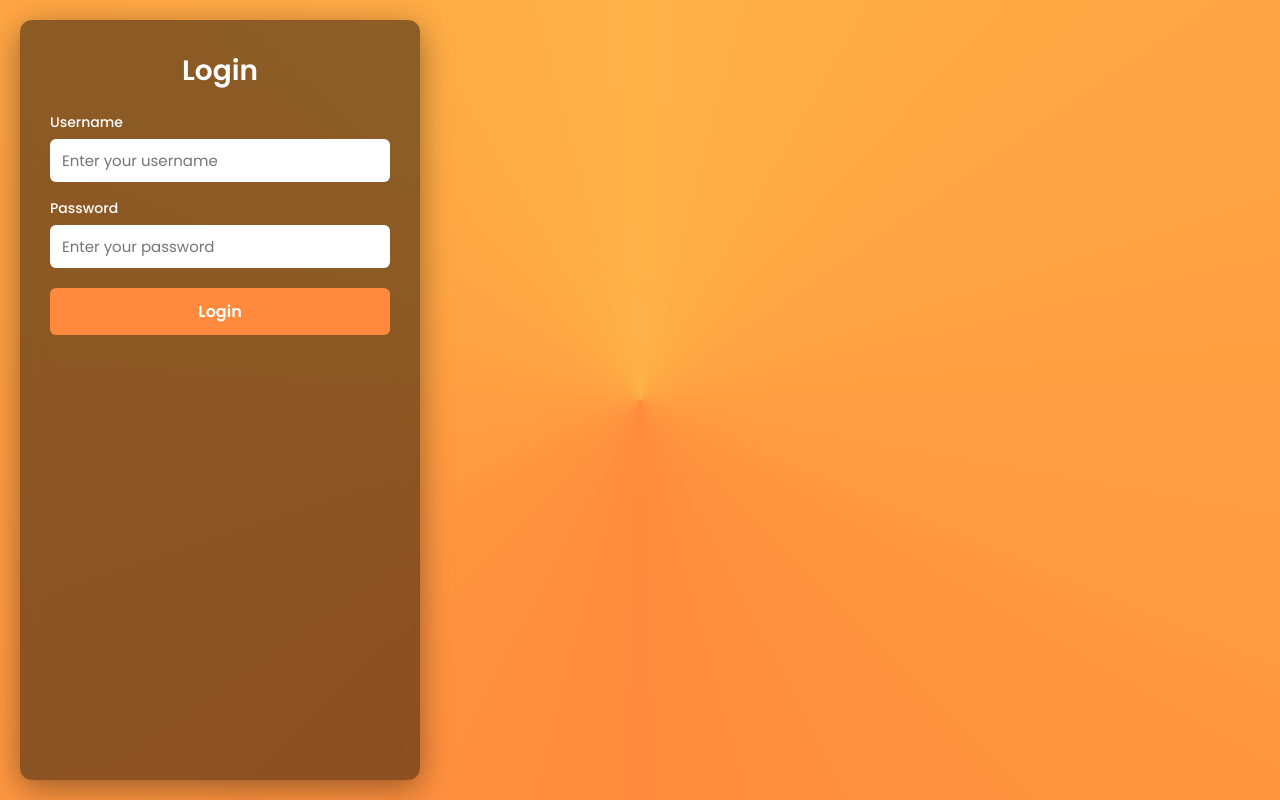
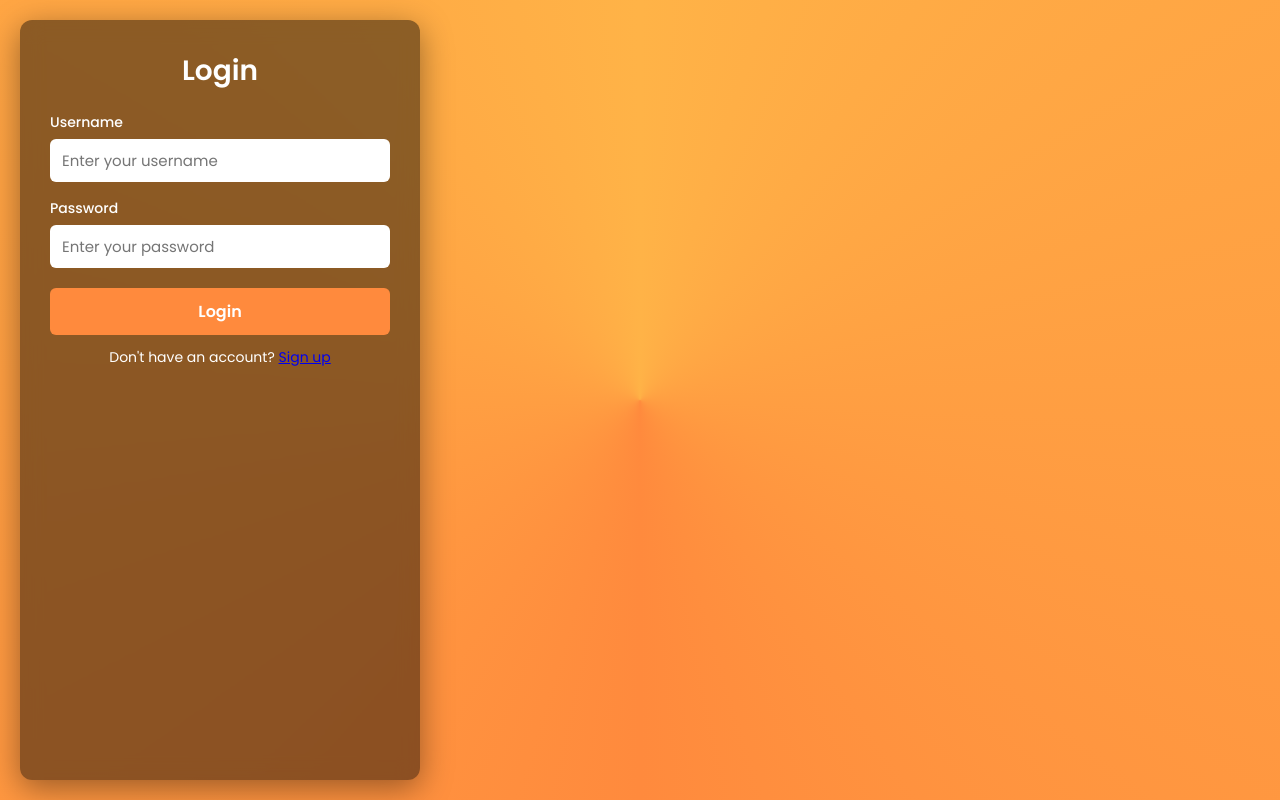
Before and after one commit to adwaitht22/Login-Page, a plain HTML site: page Index.html in a window 1280 px wide. Drawn offline with Linux system fonts and the light colour scheme.

Commit message:
Created a sign up accountparagraph with  link if account not created

```diff
--- a/Index.html
+++ b/Index.html
@@ -21,6 +21,7 @@
             <input class="input-box" type="password" id="password" name="password" placeholder="Enter your password" required>
 
             <button class="login-button" type="submit">Login</button>
+            <p class="signup-link">Don't have an account? <a href="signup.html">Sign up</a></p>
         </form>
     </div>
 </body>
--- a/style.css
+++ b/style.css
@@ -80,3 +80,8 @@ body {
 .login-button:hover {
     background-color: #e0701f;
 }
+.signup-link {
+    text-align: center;
+    margin-top: 12px;
+    font-size: 14px;
+}
```
